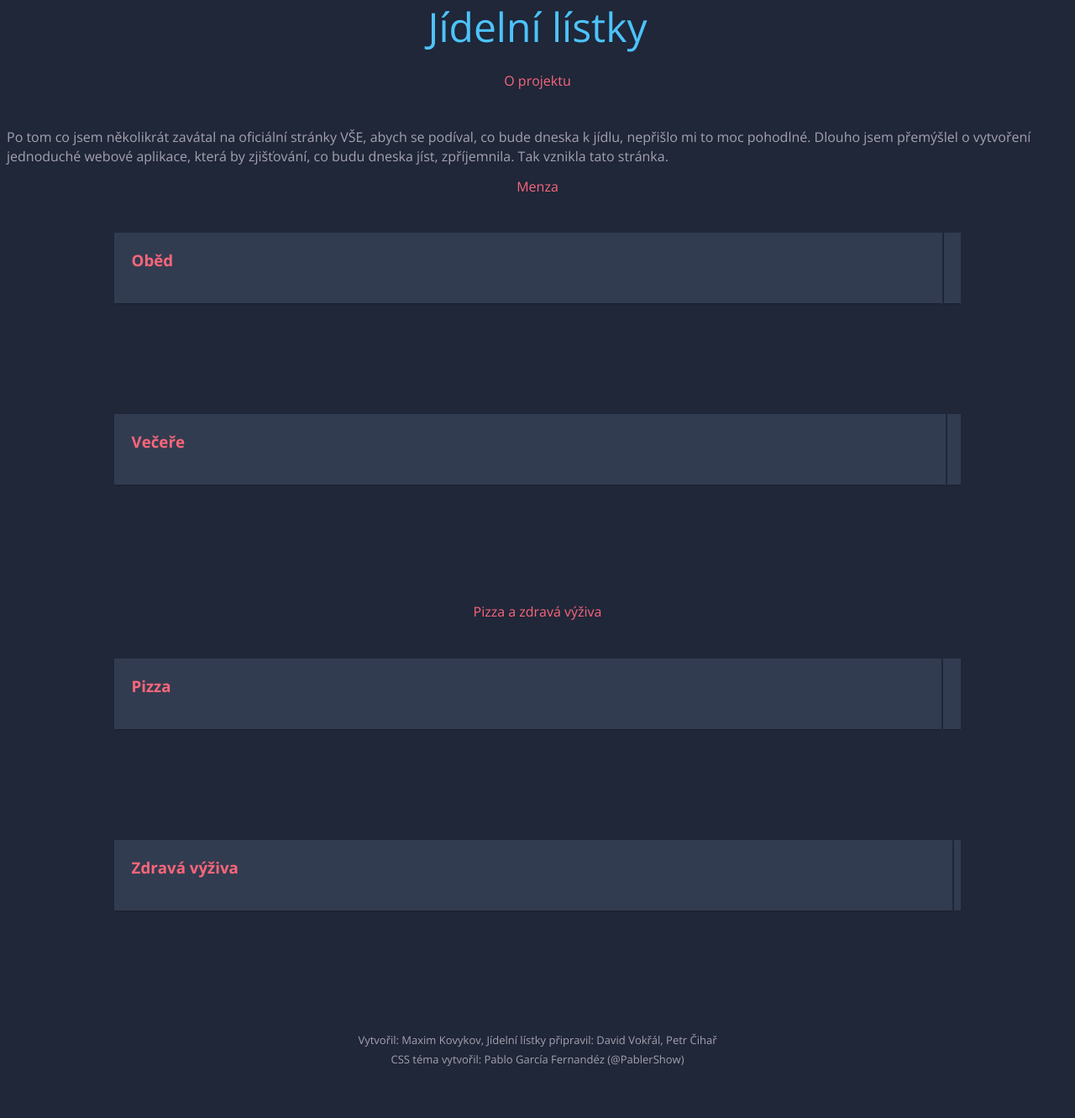
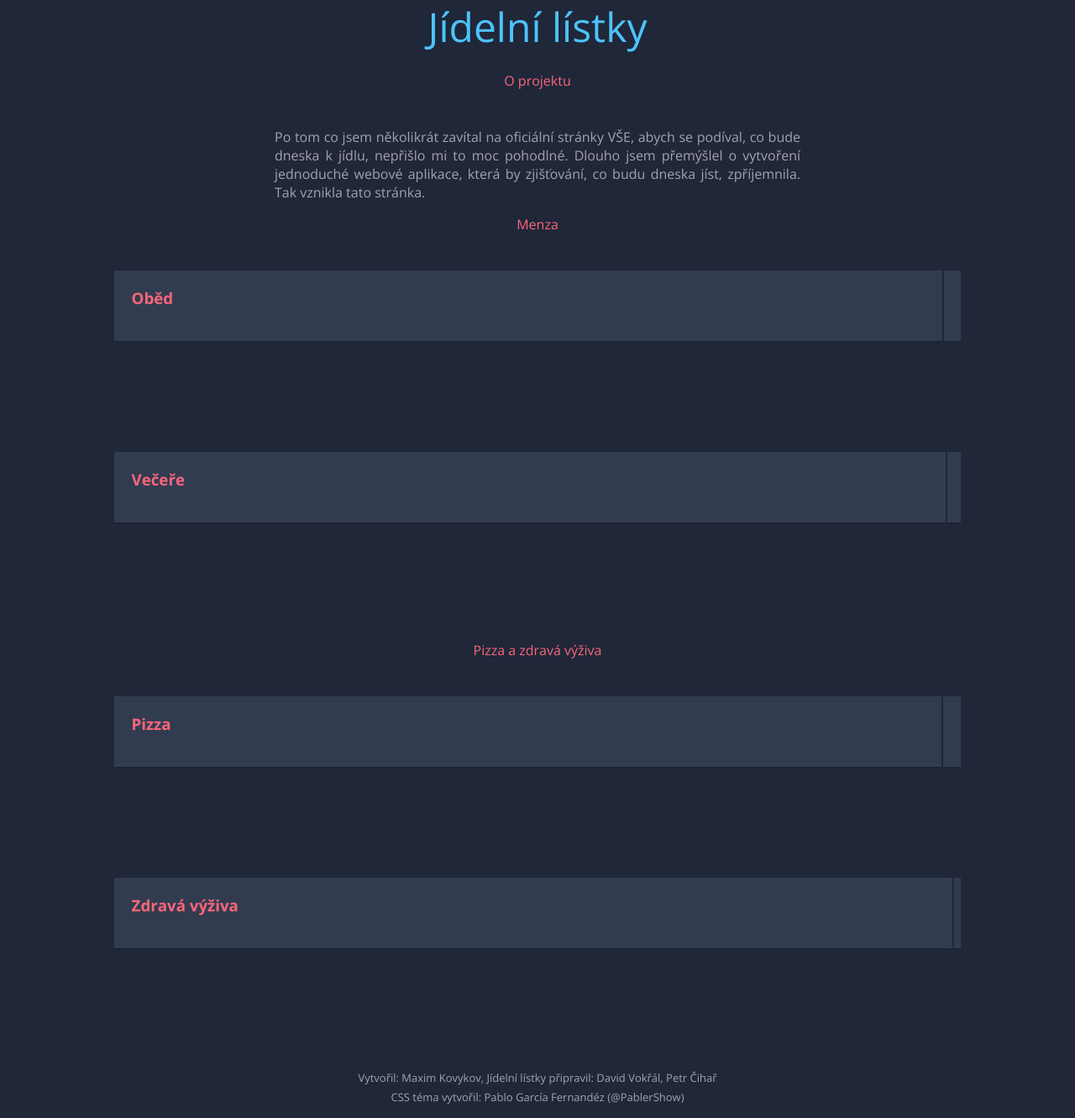
Before and after one commit to Luminaar/jidelni_listky, a Flask app: page / in a window 1280 px wide. Shown: the whole page at 84% size. Before the commit the page ends 1269 px from the top, so only its background shows below. Run offline with Flask 2, Linux system fonts and the light colour scheme; data that the repository does not hold is empty.

Commit message:
edited index.html template (project info)

```diff
--- a/templates/index.html
+++ b/templates/index.html
@@ -9,11 +9,14 @@
 
         <h2>O projektu</h2>
 
-        <p>Po tom co jsem několikrát zavátal na oficiální stránky VŠE,
-            abych se podíval, co bude dneska k jídlu, nepřišlo mi to moc pohodlné.
-            Dlouho jsem přemýšlel o vytvoření jednoduché webové aplikace, která by
-            zjišťování, co budu dneska jíst, zpříjemnila. Tak vznikla tato stránka.
-            </p>
+        <table style="width:50%" align="center">
+            <tr><td align="justify">
+                Po tom co jsem několikrát zavítal na oficiální stránky VŠE,
+                abych se podíval, co bude dneska k jídlu, nepřišlo mi to moc pohodlné.
+                Dlouho jsem přemýšlel o vytvoření jednoduché webové aplikace, která by
+                zjišťování, co budu dneska jíst, zpříjemnila. Tak vznikla tato stránka.
+            </td><tr>
+        </table>
 
             <h2>Menza</h2>
                     <table class="container">
```
